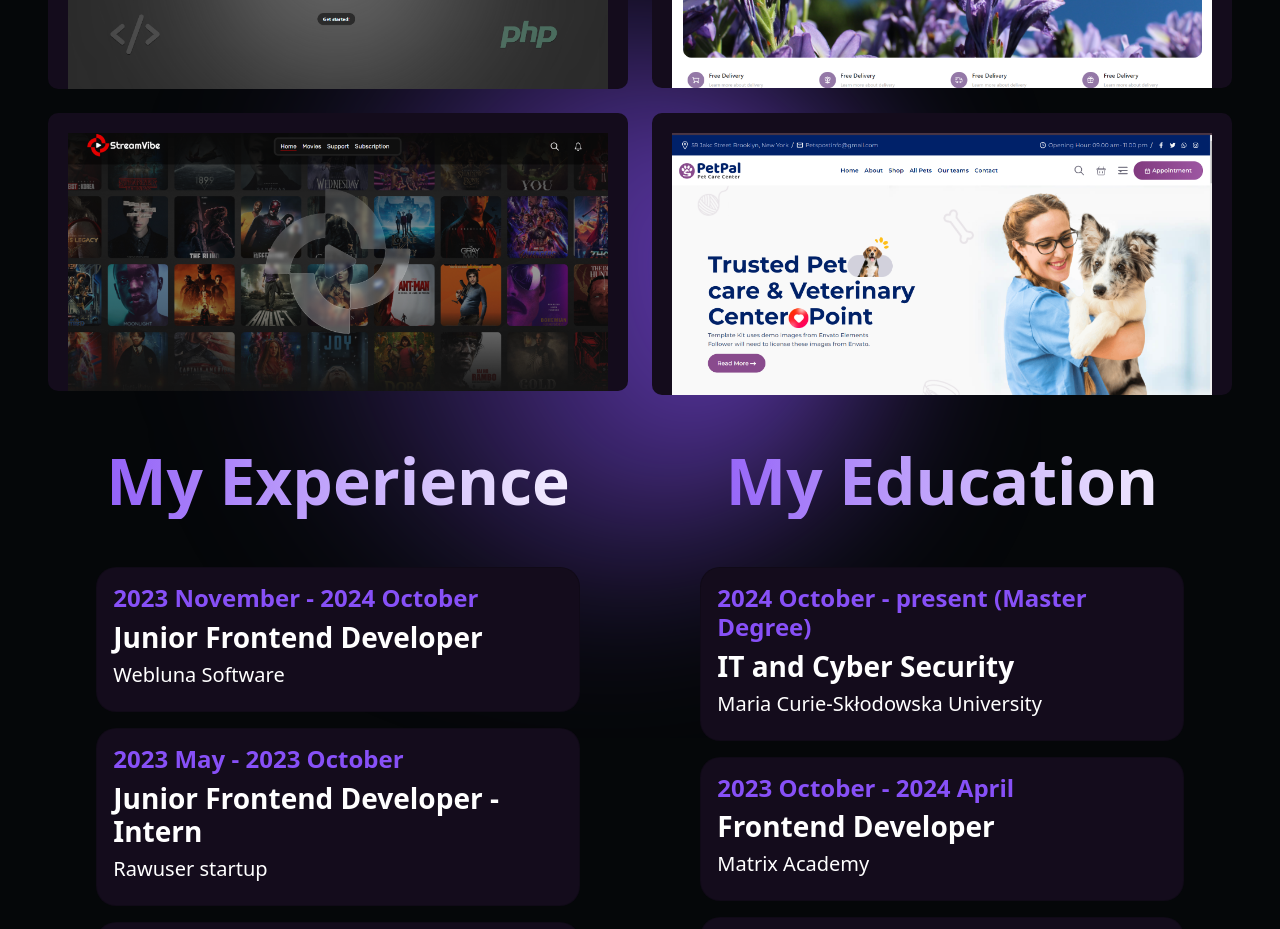
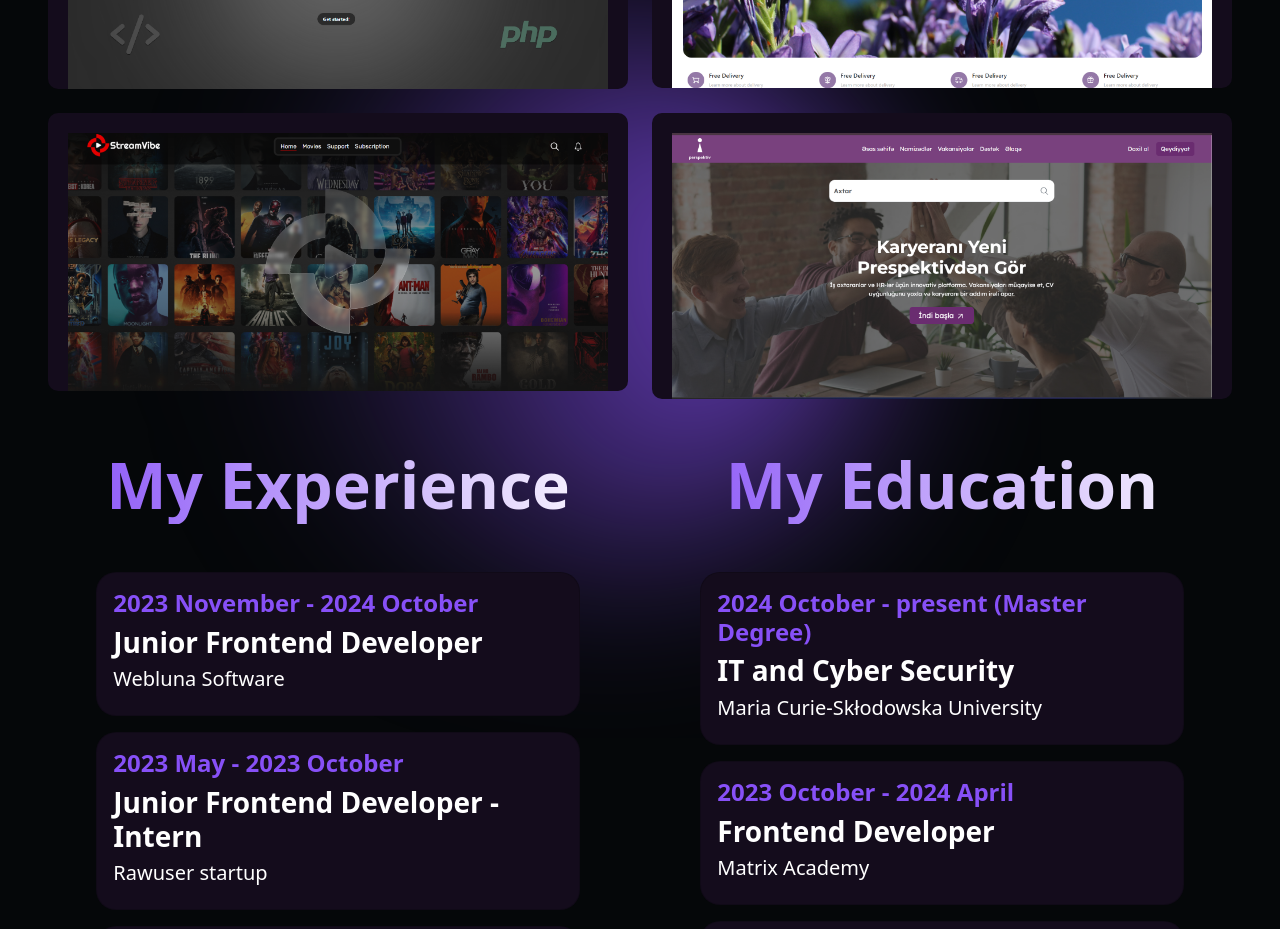
Before and after one commit to gahramanova/myPortfolio, a React (Vite) app: page / in a window 1280 px wide. Shown: the part 1100-2029 px from the top of the page. Built offline with nearby package versions, Linux system fonts and the light colour scheme.

Commit message:
Added my project

```diff
--- a/src/App.jsx
+++ b/src/App.jsx
@@ -9,7 +9,7 @@ import { FaLinkedinIn } from "react-icons/fa";
 import webluna from "./assets/img/webluna.png"
 import gulcu from "./assets/img/gulcu.png"
 import streamvibe from "./assets/img/streamvibe.png"
-import petpal from "./assets/img/petpal.png"
+import perspektiv from "./assets/img/perspektivAZ.png"
 import CarouselSkills from './components/CarouselSkills';
 import phone from "./assets/img/phone.svg"
 import email from "./assets/img/email.svg"
@@ -191,10 +191,10 @@ const App = () => {
               </div>
               <div className='col-12 col-sm-6 col-md-6'>
                 <div className='project'>
-                <a href="https://petpal-gamma.vercel.app/" target='_blank'>
-                    <img src={petpal} style={{ width: "100%", objectFit:"contain" }} />
+                <a href="https://perspektiv.az/" target='_blank'>
+                    <img src={perspektiv} style={{ width: "100%", objectFit:"contain" }} />
                     <div className='title'>
-                      <h4 className='m-0'>Petpal-Animal Care</h4>
+                      <h4 className='m-0'>Perspektiv.az</h4>
                       <p className='m-0'>Project was about presicion and information...</p>
                     </div>
                   </a></div>
```
Also changed, not shown: src/assets/img/perspektivAZ.png (added).
